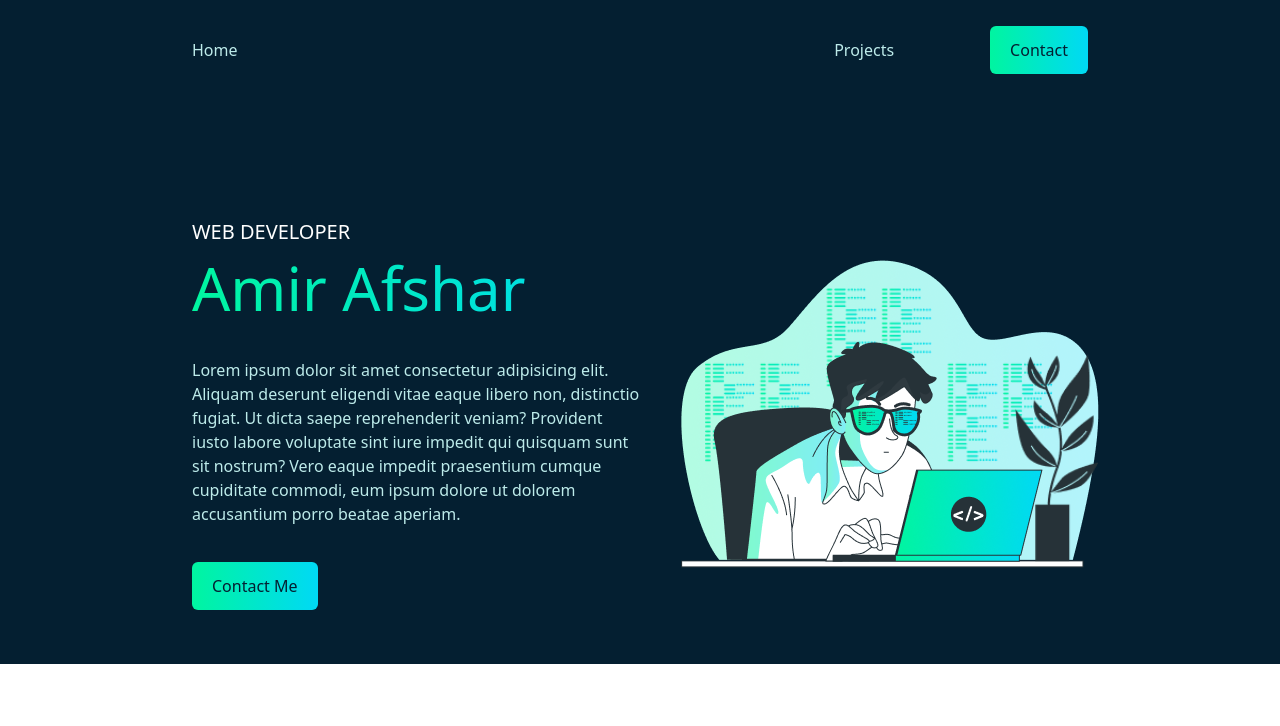
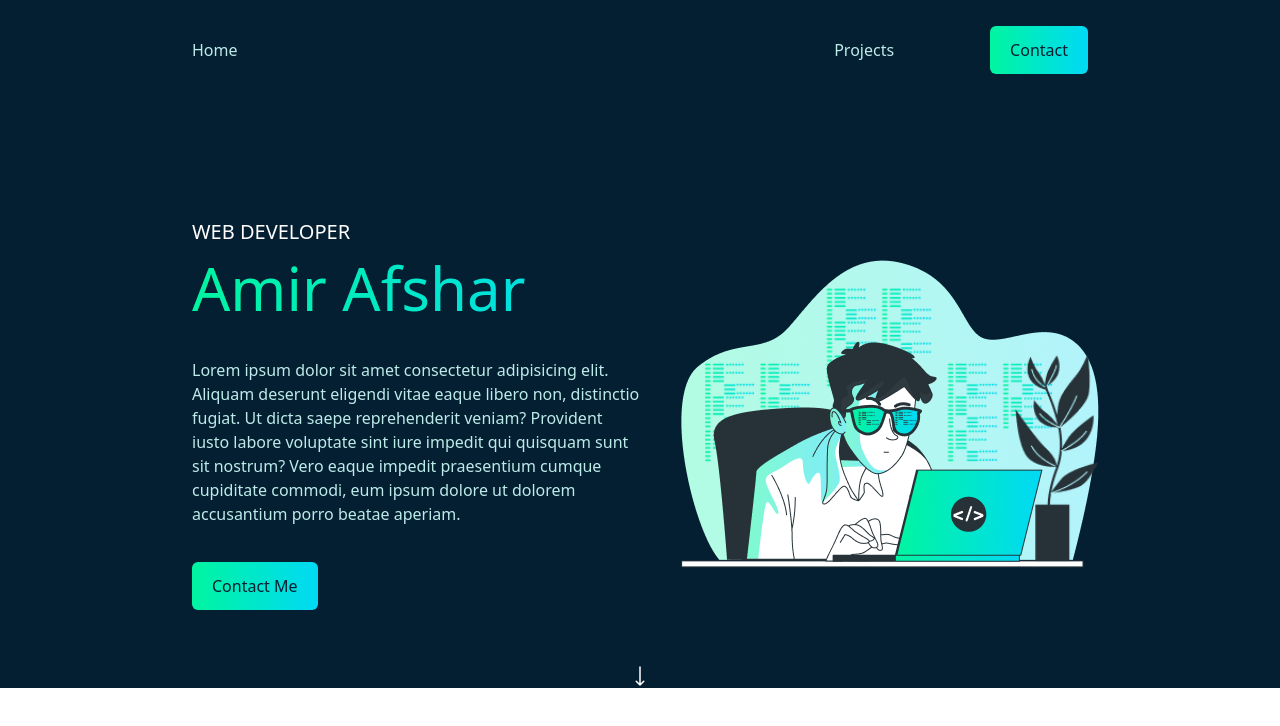
Before and after one commit to Afshar07/portofolio, a Nuxt app: page / in a window 1280 px wide. Shown: the top 726 px of the page. Built offline with nearby package versions, Linux system fonts and the light colour scheme.

Commit message:
Add arrow icon

```diff
--- a/components/Main/AboutMe.vue
+++ b/components/Main/AboutMe.vue
@@ -28,6 +28,22 @@
       </div>
     </div>
   </div>
+  <div class="w-full flex items-center justify-center">
+    <svg
+      xmlns="http://www.w3.org/2000/svg"
+      fill="none"
+      viewBox="0 0 24 24"
+      stroke-width="1.5"
+      stroke="currentColor"
+      class="w-6 h-6 text-white cursor-pointer"
+    >
+      <path
+        stroke-linecap="round"
+        stroke-linejoin="round"
+        d="M15.75 17.25L12 21m0 0l-3.75-3.75M12 21V3"
+      />
+    </svg>
+  </div>
 </template>
 
 <script setup></script>
```
